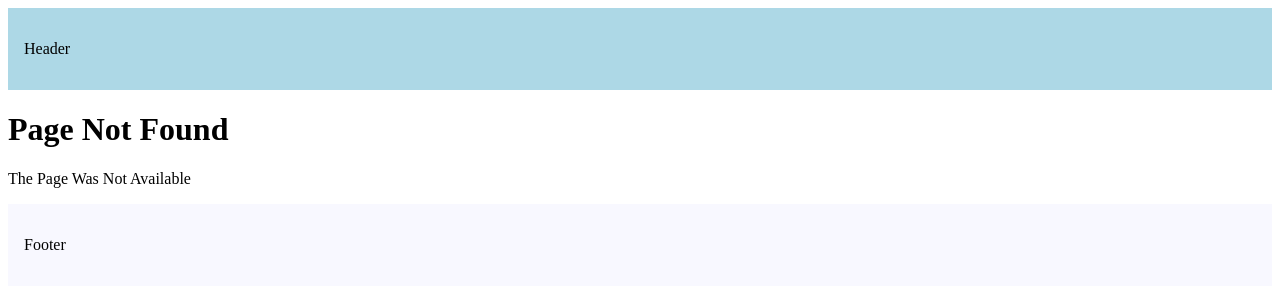
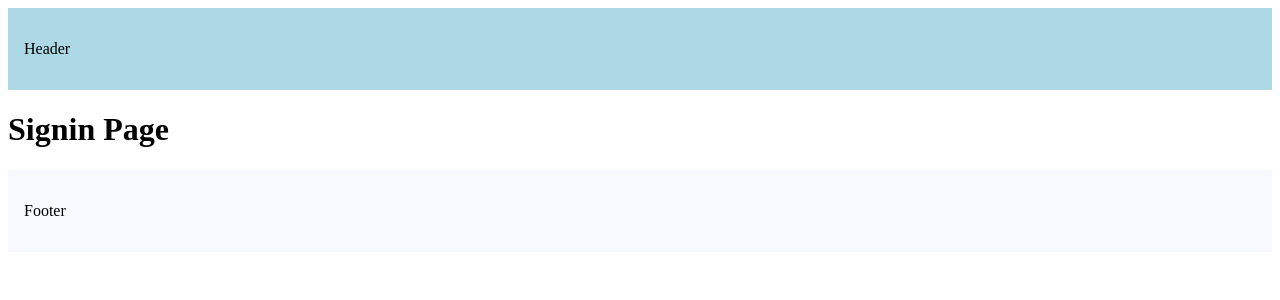
Before and after one commit to Iswarya-Sunkara/App-Routing, a Next.js app: page /Signin in a window 1280 px wide. Before the commit this address had no page. Shown: the top 300 px of the page. Built offline with nearby package versions, Linux system fonts and the light colour scheme.

Commit message:
route group

```diff
--- /dev/null
+++ b/src/app/(auth)/Register/page.tsx
@@ -0,0 +1,5 @@
+export default function Register(){
+    return(
+        <><h1>Register Page</h1></>
+    )
+}
--- /dev/null
+++ b/src/app/(auth)/Signin/page.tsx
@@ -0,0 +1,5 @@
+export default function Signin(){
+    return(
+        <><h1>Signin Page</h1></>
+    )
+}
```
Also changed, not shown: src/app/(auth)/Login/page.tsx (added, +7 -0 lines).
